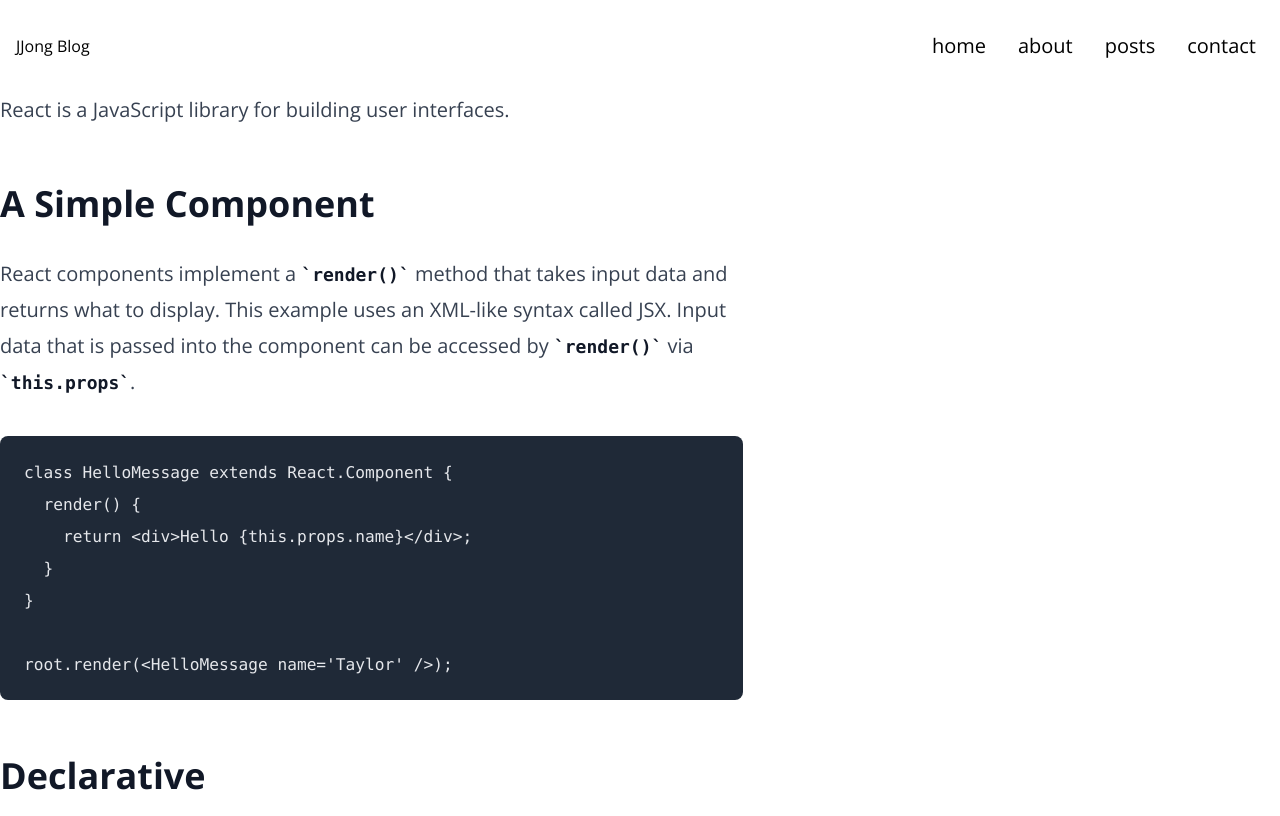
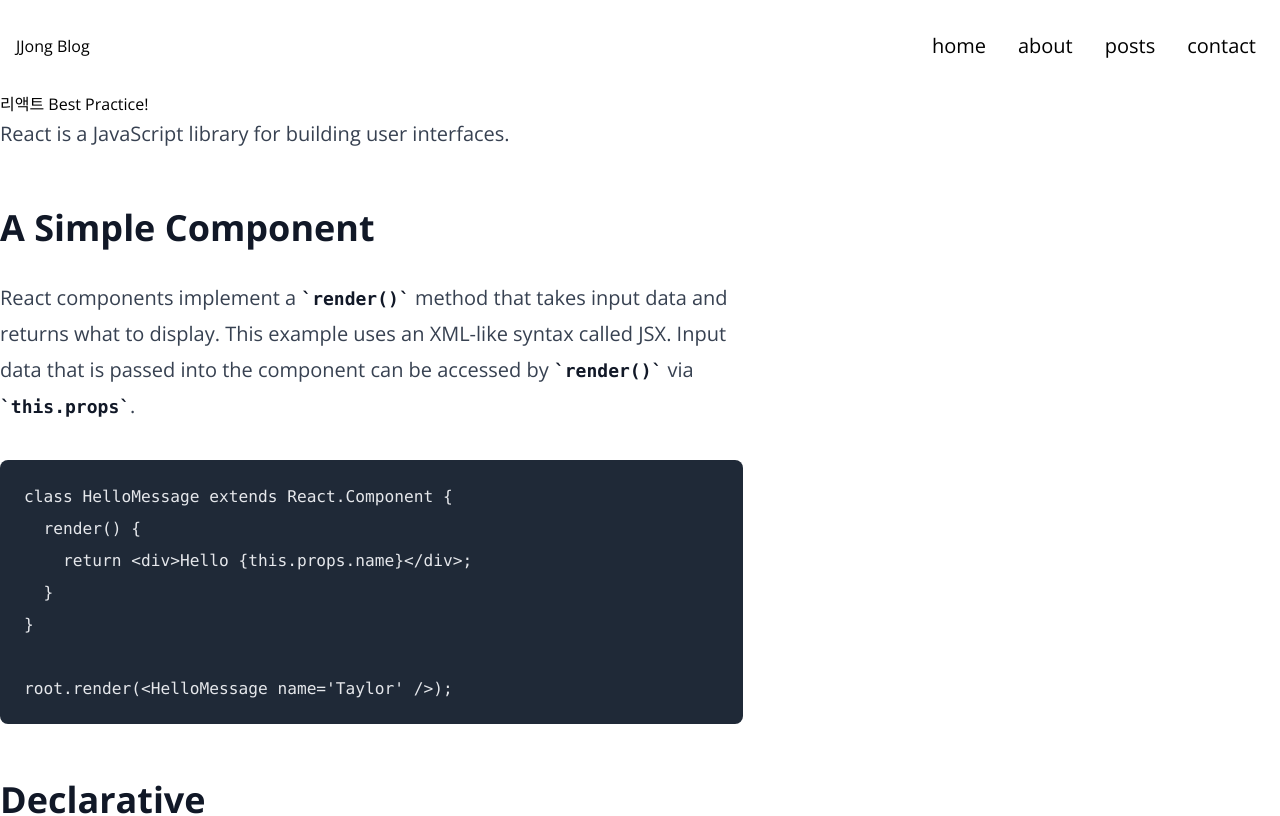
Before and after one commit to jongmin31337/nextBlog, a Next.js app: page /posts/best-react-practices in a window 1280 px wide. Shown: the top 816 px of the page. Built offline with nearby package versions, Linux system fonts and the light colour scheme.

Commit message:
markdown viewer 분리

```diff
--- a/src/app/posts/[slug]/page.tsx
+++ b/src/app/posts/[slug]/page.tsx
@@ -1,7 +1,6 @@
+import MarkdownViewer from "@/components/MarkdownViewer";
 import { getPostData } from "@/service/posts";
-import ReactMarkdown from 'react-markdown'
 
-import remarkGfm from 'remark-gfm';
 
 type Props = {
     params: {
@@ -14,8 +13,8 @@ export default async function PostPage({params: { slug }}: Props) {
 
     return (
         <>
-        {/* ReactMarkdown componet분리해보기 */}
-            <ReactMarkdown className='prose lg:prose-xl' remarkPlugins={[remarkGfm]}>{post.content}</ReactMarkdown>
+            <h1>{post.title}</h1>
+            <MarkdownViewer content={post.content} />
         </>
     );
 }
--- /dev/null
+++ b/src/components/MarkdownViewer.tsx
@@ -0,0 +1,9 @@
+import ReactMarkdown from 'react-markdown'
+import remarkGfm from 'remark-gfm';
+
+
+export default function MarkdownViewer({content} : { content : string }) {
+    console.log(content);
+
+    return <ReactMarkdown className='prose lg:prose-xl'remarkPlugins={[remarkGfm]}>{content}</ReactMarkdown>
+}
```
